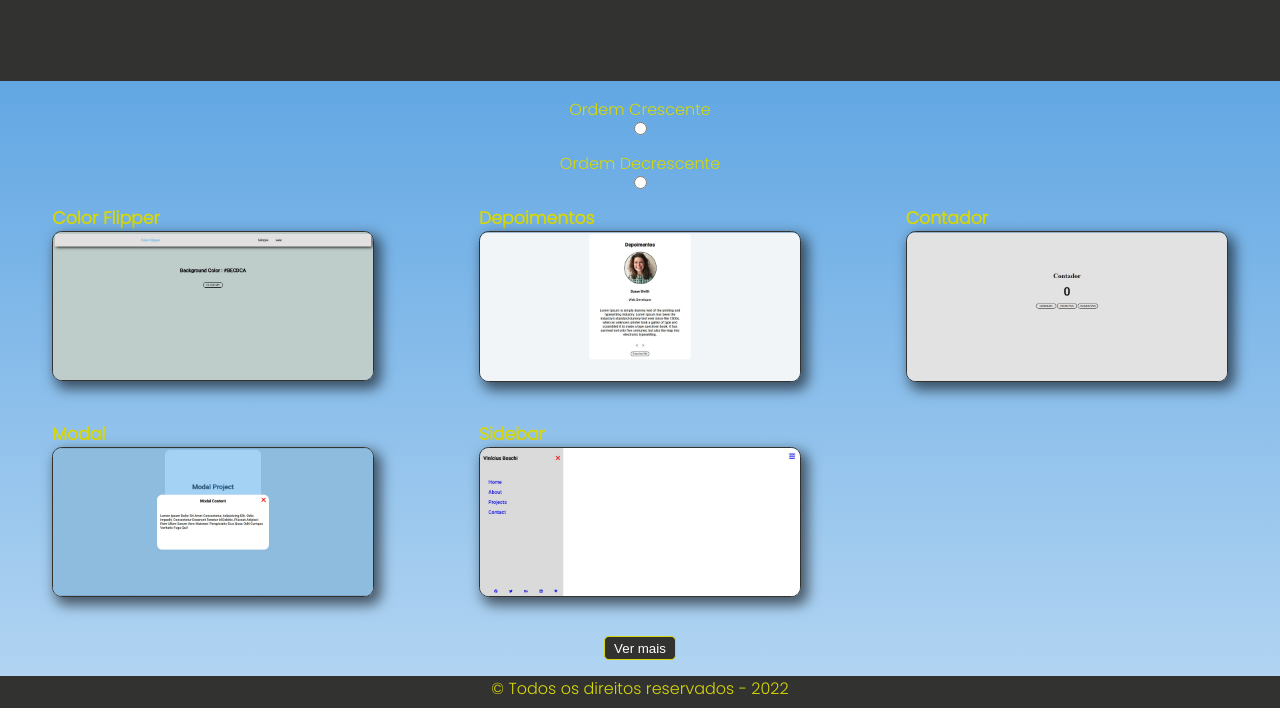
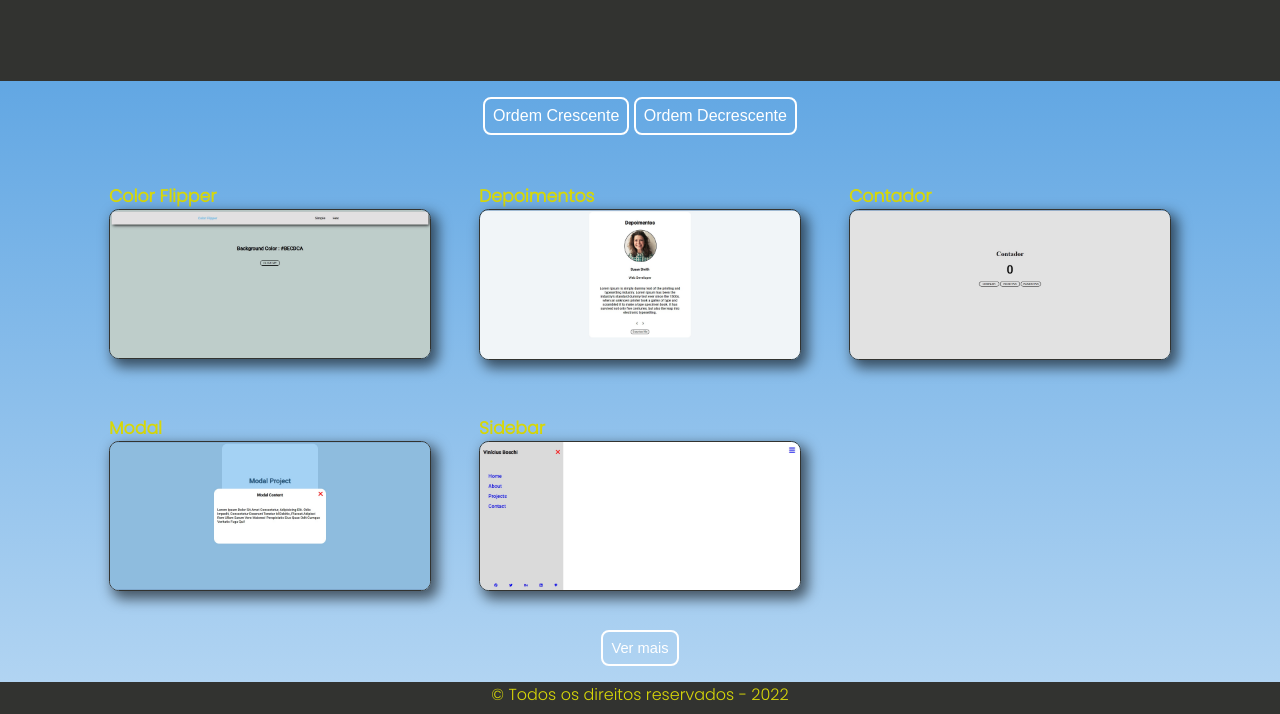
Before and after one commit to Vinicius-Boschi/Projetos_JS, a plain HTML site: page index.html in a window 1280 px wide. Shown: the part 159-873 px from the top of the page. Drawn offline with nearby package versions, Linux system fonts and the light colour scheme.

Commit message:
Alterando o css dos botões e arrumando o js

```diff
--- a/assets/js/projects.js
+++ b/assets/js/projects.js
@@ -1,5 +1,3 @@
-//sass --watch assets/sass/style.scss:assets/css/style.css
-
 let projects = [
     {
         image: "assets/img/colorflipper.jpg",
--- a/assets/js/script.js
+++ b/assets/js/script.js
@@ -22,8 +22,8 @@ function load() {
 
 load()
 
-let crescent = document.getElementById("main__crescent")
-let decrescent = document.getElementById("main__decrescent")
+let crescent = document.querySelector(".main__crescent")
+let decrescent = document.querySelector(".main__decrescent")
 
 function crescentOrder() {
     projects.sort(function(a,b) {
--- a/assets/sass/main.scss
+++ b/assets/sass/main.scss
@@ -1,19 +1,34 @@
 .main {
-
+    display: flex;
+    flex-direction: column;
+    align-items: center;
     background-image: linear-gradient($blue, $light-blue);
 
-    &__input {
-        display: flex;
-        flex-direction: column;
-        align-items: center;
-        justify-content: center;
+    &__order {
         padding-top: 1rem;
-        color: $yellow;
+    }
+
+    &__crescent, &__descending {
+        background: none;
+        border: 2px solid $white;
+        border-radius: .5rem;
+        color: $white;
+        padding: .5rem;
+        font-size: 12pt;
+        cursor: pointer;
+
+        &:hover {
+            background-color: $white;
+            color: $brown;
+            transition: all 1s linear;
+        }
     }
 
     &__content {
         display: grid;
         grid-template-columns: repeat(3, 1fr);
+        gap: 1rem;
+        padding-top: 2rem;
         place-items: center;
         text-transform: capitalize;
 
@@ -52,12 +67,18 @@
     &__button {
         display: block;
         margin: 0 auto;
-        border: 1px solid $yellow;
-        border-radius: .3rem;
-        background-color: $brown;
+        background: none;
+        border: 2px solid $white;
+        border-radius: .5rem;
         color: $white;
-        width: 4.5rem;
-        height: 1.5rem;
+        padding: .5rem;
+        font-size: 11pt;
         cursor: pointer;
+
+        &:hover {
+            background-color: $white;
+            color: $brown;
+            transition: all 1s linear;
+        }
     }
 }
--- a/index.html
+++ b/index.html
@@ -16,13 +16,9 @@
     </header>
 
     <main class="main">
-        <div class="main__input">
-            <label for="crescent">Ordem Crescente</label>
-            <input type="radio" name="alphabetic order" id="main__crescent" onclick="crescentOrder()">
-        </div>
-        <div class="main__input">
-            <label for="descending">Ordem Decrescente</label>
-            <input type="radio" name="alphabetic order" id="main__descending" onclick="decrescentOrder()">
+        <div class="main__order">
+            <button class="main__crescent" onclick="crescentOrder()">Ordem Crescente</button>
+            <button class="main__descending" onclick="decrescentOrder()">Ordem Decrescente</button>
         </div>
         <div class="main__content"></div>
         <div class="main__button_see-more">
```
Also changed, not shown: assets/css/style.css, 1 other file.
